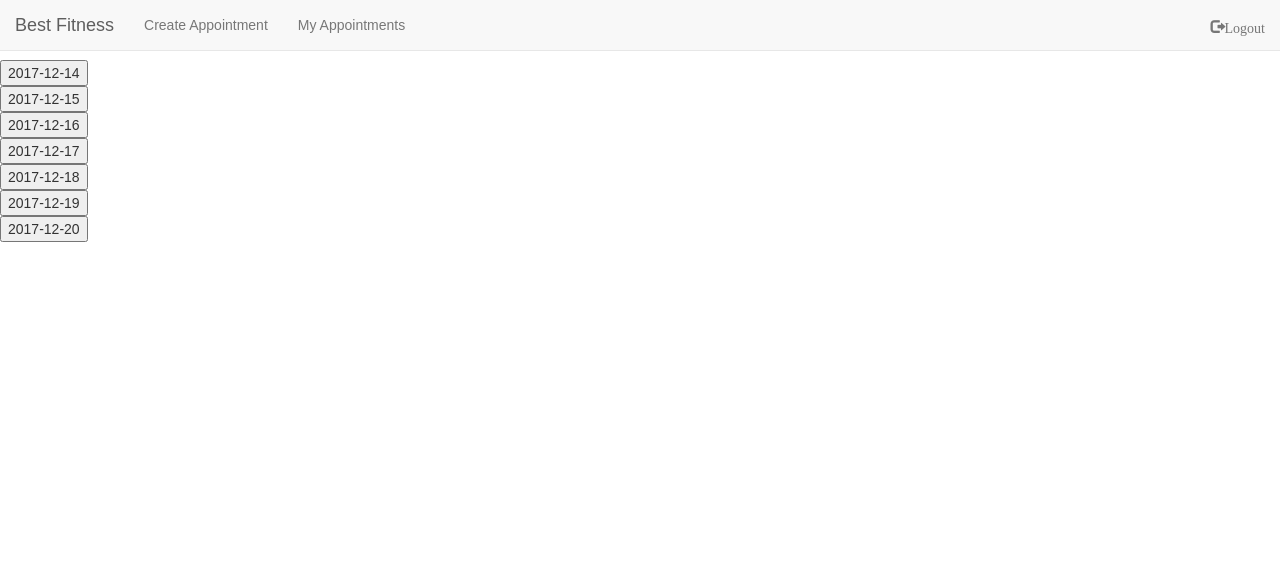
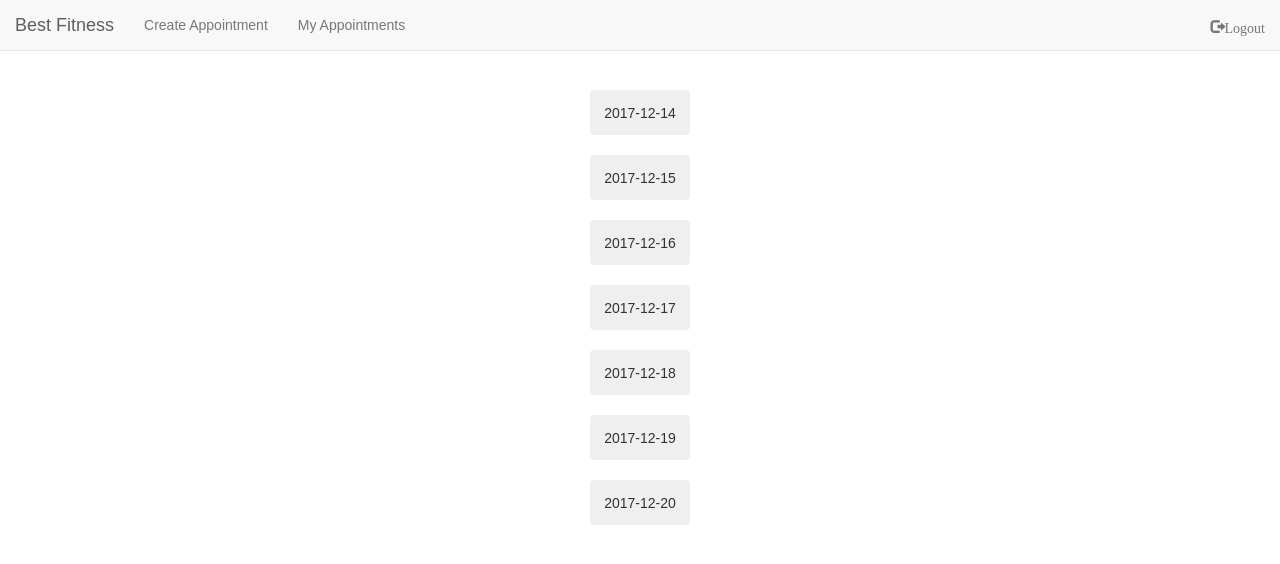
Before and after one commit to msrashid/best-fitness, a React (Create React App) app in the folder best-fitness/client/: page /appointment in a window 1280 px wide. Shown: the top 564 px of the page. Built offline with nearby package versions, Linux system fonts and the light colour scheme; no server answers.

Commit message:
made button bigger

```diff
--- a/best-fitness/client/src/components/appointment.js
+++ b/best-fitness/client/src/components/appointment.js
@@ -39,8 +39,8 @@ class Day extends React.Component{
 
   render() {
     return (
-      <div>
-        <button type="button" onClick={this.handleSubmit}>{this.props.date}</button>
+      <div className="display">
+        <button className="bigButton" type="button" onClick={this.handleSubmit}>{this.props.date}</button>
       </div>
     )
   };
@@ -69,16 +69,21 @@ class Appointment extends React.Component{
     }
 
     let dayElems = list.map((item) => {
-      return <Day date={item} onClick={this.handleSubmit} id={clientId}/>
+      return(
+        <div>
+          <Day date={item} onClick={this.handleSubmit} id={clientId}/>
+          <br/>
+        </div>)
     })
 
     return(
       <div>
         <br/>
-        {dayElems}
+        <br/>
+        <div className="displayout">
+          {dayElems}
+        </div>
         <div className="row">
-          <div className="col-xs-12 text-center">
-          </div>
         </div>
       </div>
     )
--- a/best-fitness/client/src/components/style.css
+++ b/best-fitness/client/src/components/style.css
@@ -43,3 +43,21 @@ td,th{
 th{
 	font-size: 1.3em;
 }
+.displayout{
+	text-align: center;
+	width: 100%;
+}
+.display{
+	display: inline-block;
+	margin-bottom: 10px;
+	margin-top: 10px;
+}
+.bigButton{
+	width: 100px;
+	height: 45px;
+	border-radius: 4px;
+	border: none;
+	text-align: center;
+	text-decoration: none;
+	display: inline-block;
+}
```
